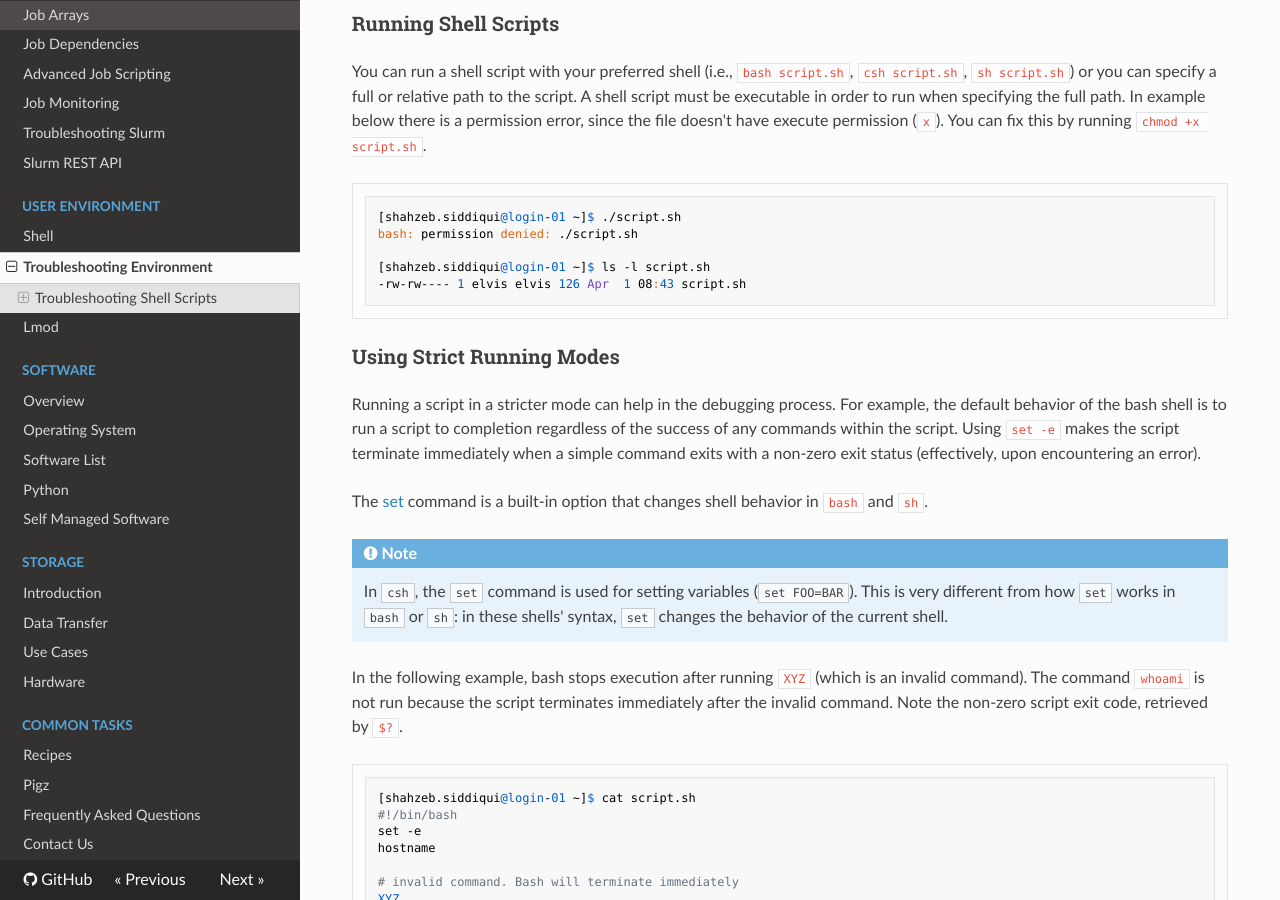
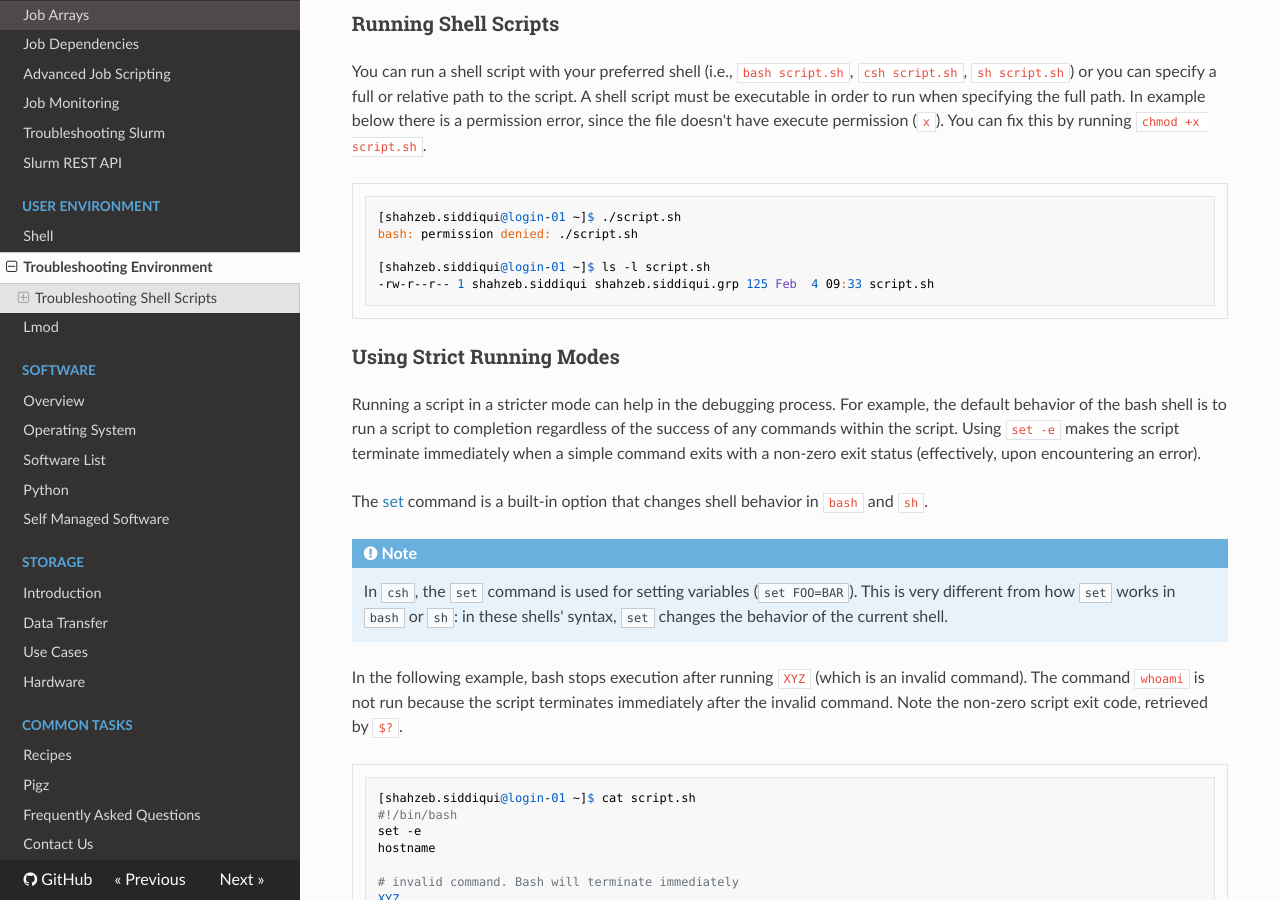
Before and after one commit to biohub-hpc/hpcuserguide, an MkDocs documentation site: the page built from docs/environment/troubleshooting.md, in a window 1280 px wide and 900 px high, scrolled down 1114 px. Built offline with MkDocs 1.6.1, drawn with Linux system fonts in a browser that asks for light colours; nearby versions of some CDN libraries.

Commit message:
fix typo in username

````diff
--- a/docs/environment/troubleshooting.md
+++ b/docs/environment/troubleshooting.md
@@ -51,7 +51,7 @@ there is a permission error, since the file doesn't have execute permission (`x`
 bash: permission denied: ./script.sh
 
 [shahzeb.siddiqui@login-01 ~]$ ls -l script.sh
--rw-rw---- 1 elvis elvis 126 Apr  1 08:43 script.sh
+-rw-r--r-- 1 shahzeb.siddiqui shahzeb.siddiqui.grp 125 Feb  4 09:33 script.sh
 ```
 
 ### Using Strict Running Modes
````
